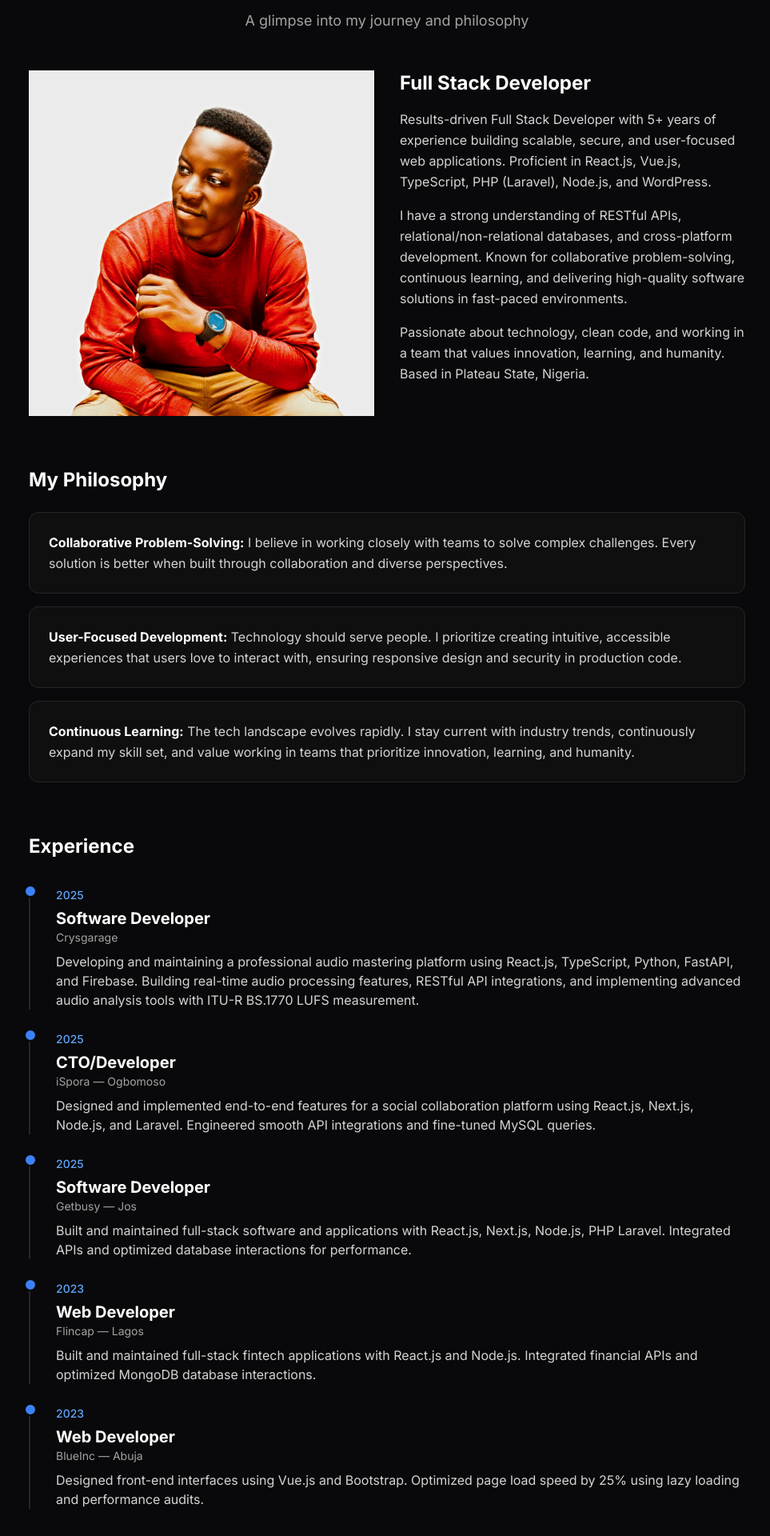
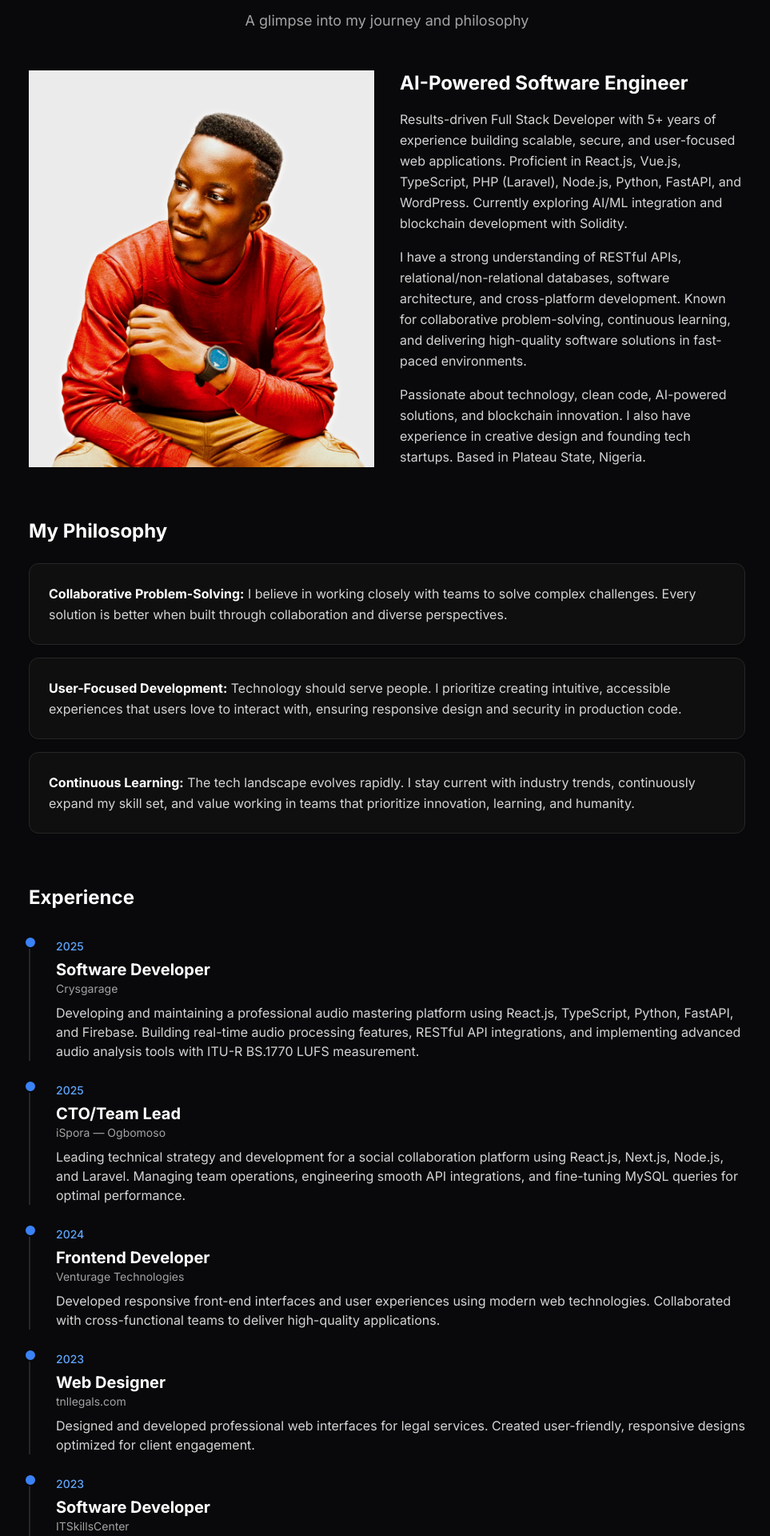
Before and after one commit to Jim-devENG/my-portfolio, a Next.js app: page /about in a window 1280 px wide. Shown: the part 180-2100 px from the top of the page at 80% size, without its empty margins (156-1119 px from the left). Built offline with nearby package versions, Linux system fonts and the light colour scheme.

Commit message:
Update portfolio with LinkedIn data and fix hydration error - Add AI/Blockchain skills and additional work experiences - Update title to AI-Powered Software Engineer - Remove Smart Stewards, VisionSmith Hub, and Contexture Global Technologies - Fix hydration mismatch in Particles component

```diff
--- a/app/about/page.tsx
+++ b/app/about/page.tsx
@@ -17,9 +17,27 @@ const experiences = [
   },
   {
     year: "2025",
-    title: "CTO/Developer",
+    title: "CTO/Team Lead",
     company: "iSpora — Ogbomoso",
-    description: "Designed and implemented end-to-end features for a social collaboration platform using React.js, Next.js, Node.js, and Laravel. Engineered smooth API integrations and fine-tuned MySQL queries.",
+    description: "Leading technical strategy and development for a social collaboration platform using React.js, Next.js, Node.js, and Laravel. Managing team operations, engineering smooth API integrations, and fine-tuning MySQL queries for optimal performance.",
+  },
+  {
+    year: "2024",
+    title: "Frontend Developer",
+    company: "Venturage Technologies",
+    description: "Developed responsive front-end interfaces and user experiences using modern web technologies. Collaborated with cross-functional teams to deliver high-quality applications.",
+  },
+  {
+    year: "2023",
+    title: "Web Designer",
+    company: "tnllegals.com",
+    description: "Designed and developed professional web interfaces for legal services. Created user-friendly, responsive designs optimized for client engagement.",
+  },
+  {
+    year: "2023",
+    title: "Software Developer",
+    company: "ITSkillsCenter",
+    description: "Developed educational software solutions and learning management systems. Built interactive platforms for skill development and training.",
   },
   {
     year: "2025",
@@ -81,21 +99,22 @@ export default function AboutPage() {
                 className="space-y-4"
               >
                 <h3 className="text-2xl font-bold text-white mb-4">
-                  Full Stack Developer
+                  AI-Powered Software Engineer
                 </h3>
                 <p className="text-neutral-300 leading-relaxed">
                   Results-driven Full Stack Developer with 5+ years of experience building scalable,
                   secure, and user-focused web applications. Proficient in React.js, Vue.js, TypeScript,
-                  PHP (Laravel), Node.js, and WordPress.
+                  PHP (Laravel), Node.js, Python, FastAPI, and WordPress. Currently exploring AI/ML
+                  integration and blockchain development with Solidity.
                 </p>
                 <p className="text-neutral-300 leading-relaxed">
                   I have a strong understanding of RESTful APIs, relational/non-relational databases,
-                  and cross-platform development. Known for collaborative problem-solving, continuous
-                  learning, and delivering high-quality software solutions in fast-paced environments.
+                  software architecture, and cross-platform development. Known for collaborative problem-solving,
+                  continuous learning, and delivering high-quality software solutions in fast-paced environments.
                 </p>
                 <p className="text-neutral-300 leading-relaxed">
-                  Passionate about technology, clean code, and working in a team that values innovation,
-                  learning, and humanity. Based in Plateau State, Nigeria.
+                  Passionate about technology, clean code, AI-powered solutions, and blockchain innovation.
+                  I also have experience in creative design and founding tech startups. Based in Plateau State, Nigeria.
                 </p>
               </motion.div>
             </div>
--- a/app/layout.tsx
+++ b/app/layout.tsx
@@ -5,13 +5,13 @@ import "./globals.css"
 const inter = Inter({ subsets: ["latin"], variable: "--font-inter" })
 
 export const metadata: Metadata = {
-  title: "James Olorunfemi Enietan | Full Stack Developer",
-  description: "Results-driven Full Stack Developer with 5+ years of experience building scalable, secure, and user-focused web applications",
-  keywords: ["full stack developer", "software engineer", "developer", "portfolio", "James Enietan", "React", "Node.js", "Laravel"],
+  title: "James Olorunfemi Enietan | AI-Powered Software Engineer",
+  description: "AI-Powered Software Engineer with 5+ years of experience building scalable, secure, and user-focused web applications. Specializing in React, Node.js, Python, FastAPI, and blockchain development.",
+  keywords: ["AI-powered software engineer", "full stack developer", "software engineer", "blockchain developer", "developer", "portfolio", "James Enietan", "React", "Node.js", "Laravel", "Python", "FastAPI", "Solidity", "AI", "machine learning"],
   authors: [{ name: "James Olorunfemi Enietan" }],
   openGraph: {
-    title: "James Olorunfemi Enietan | Full Stack Developer",
-    description: "Results-driven Full Stack Developer with 5+ years of experience building scalable, secure, and user-focused web applications",
+    title: "James Olorunfemi Enietan | AI-Powered Software Engineer",
+    description: "AI-Powered Software Engineer with 5+ years of experience building scalable, secure, and user-focused web applications. Specializing in React, Node.js, Python, FastAPI, and blockchain development.",
     type: "website",
     url: "https://jimmyenietan.site",
   },
--- a/app/page.tsx
+++ b/app/page.tsx
@@ -16,20 +16,27 @@ import { ArrowRight } from "lucide-react"
 // Client-only particles component to avoid hydration mismatch
 function Particles() {
   const [mounted, setMounted] = useState(false)
-  const [positions] = useState(() =>
-    Array.from({ length: 20 }, () => ({
-      left: Math.random() * 100,
-      top: Math.random() * 100,
-      duration: 3 + Math.random() * 2,
-      delay: Math.random() * 2,
-    }))
-  )
+  const [positions, setPositions] = useState<Array<{
+    left: number
+    top: number
+    duration: number
+    delay: number
+  }>>([])
 
   useEffect(() => {
     setMounted(true)
+    // Generate random positions only on client side
+    setPositions(
+      Array.from({ length: 20 }, () => ({
+        left: Math.random() * 100,
+        top: Math.random() * 100,
+        duration: 3 + Math.random() * 2,
+        delay: Math.random() * 2,
+      }))
+    )
   }, [])
 
-  if (!mounted) return null
+  if (!mounted || positions.length === 0) return null
 
   return (
     <div className="absolute inset-0">
--- a/components/sections/Hero.tsx
+++ b/components/sections/Hero.tsx
@@ -143,7 +143,7 @@ export function Hero() {
                   ease: "linear",
                 }}
               >
-                Software Engineer
+                AI-Powered Software Engineer
               </motion.span>
               <br />
               <motion.span
```
Also changed, not shown: data/skills.ts (+6 -2 lines).
